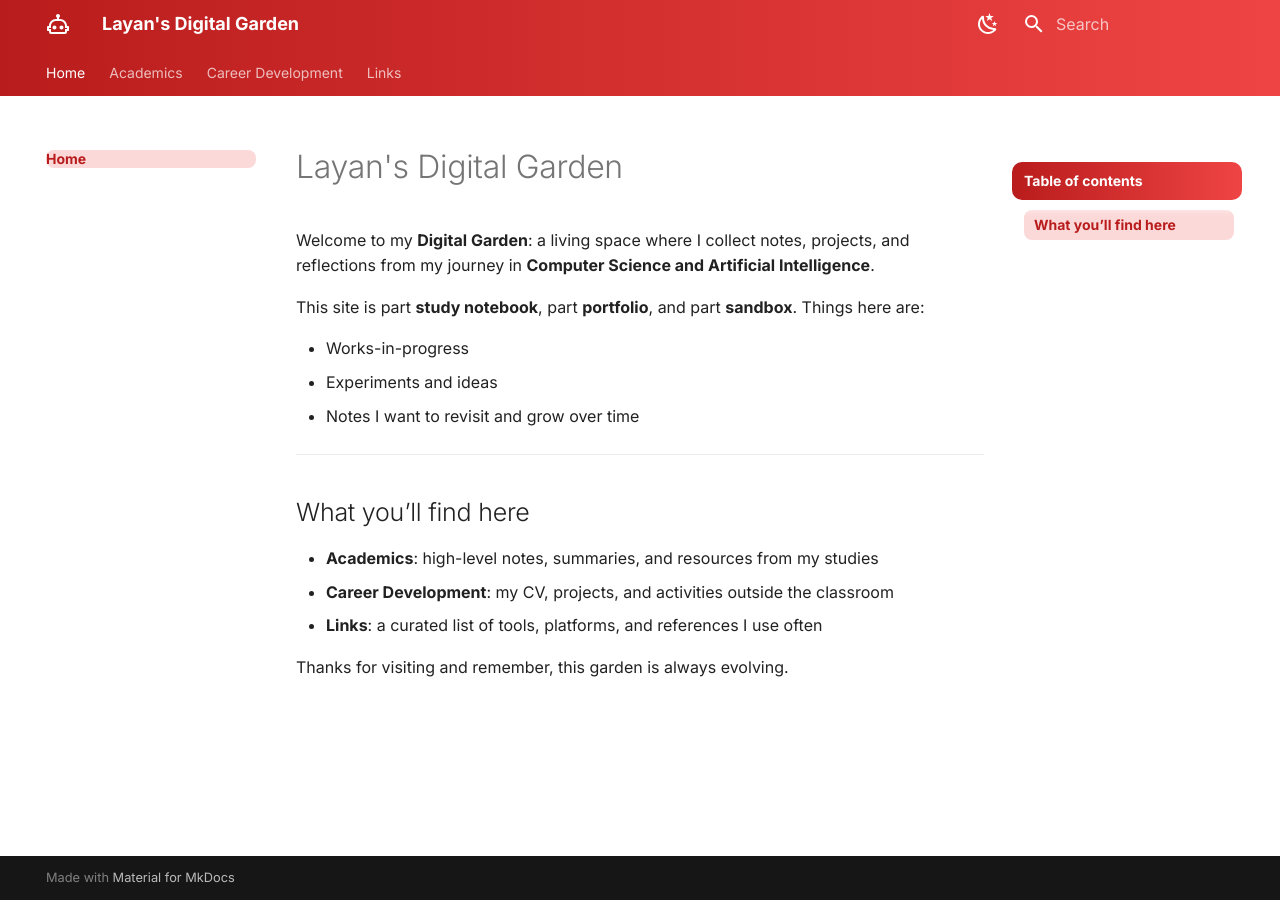
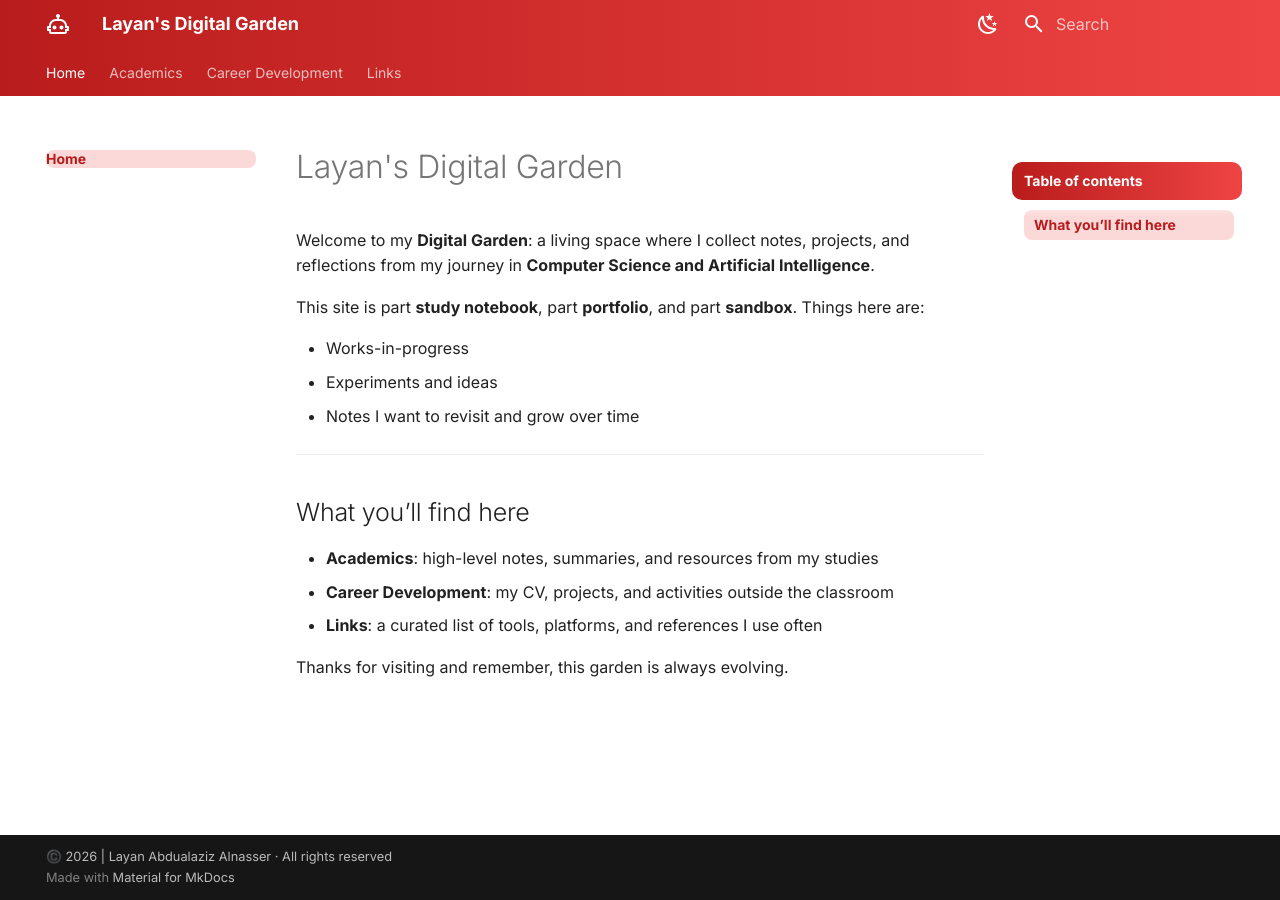
Before and after one commit to LayanAlnasser/My-Garden, an MkDocs documentation site: the page built from docs/index.md, in a window 1280 px wide. Built offline with MkDocs 1.6.1 and Material for MkDocs 9.7.7, drawn with Linux system fonts in a browser that asks for light colours.

Commit message:
Added copyright

```diff
--- a/mkdocs.yml
+++ b/mkdocs.yml
@@ -1,5 +1,6 @@
 site_name: "Layan's Digital Garden"
 site_url: "https://layanalnasser.github.io/My-Garden/"
+copyright: ©️ 2026 | Layan Abdualaziz Alnasser · All rights reserved
 
 theme:
   name: material
```
